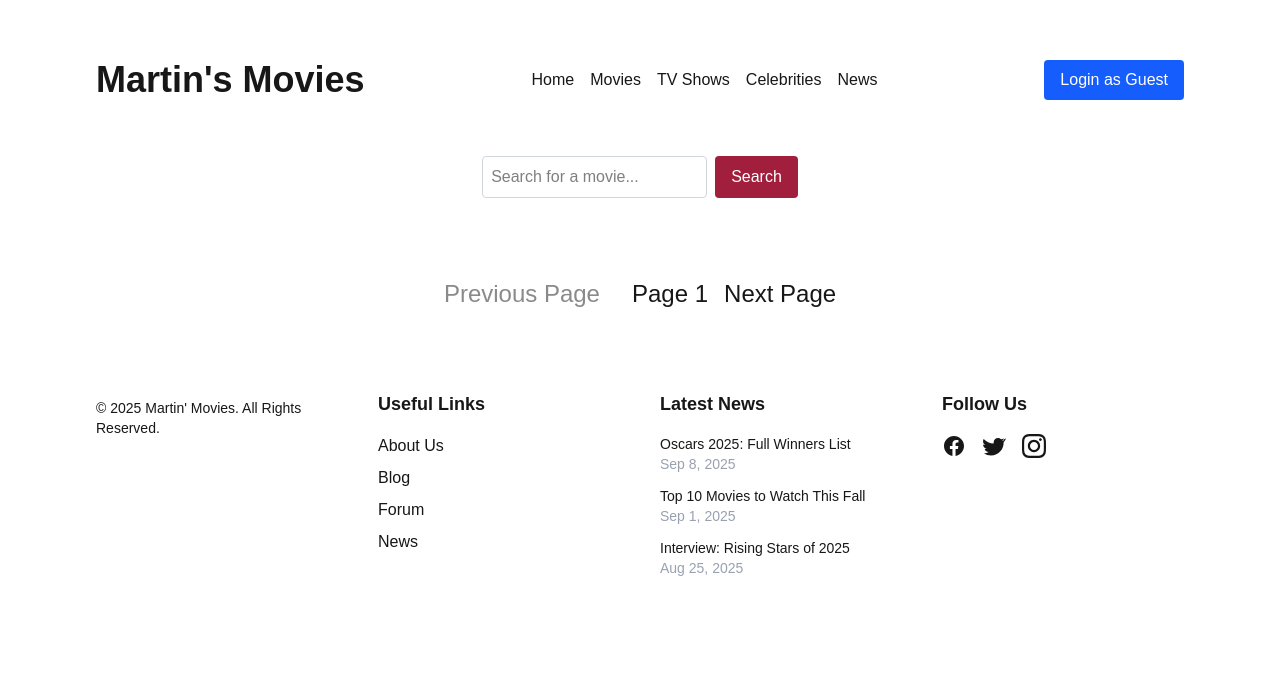
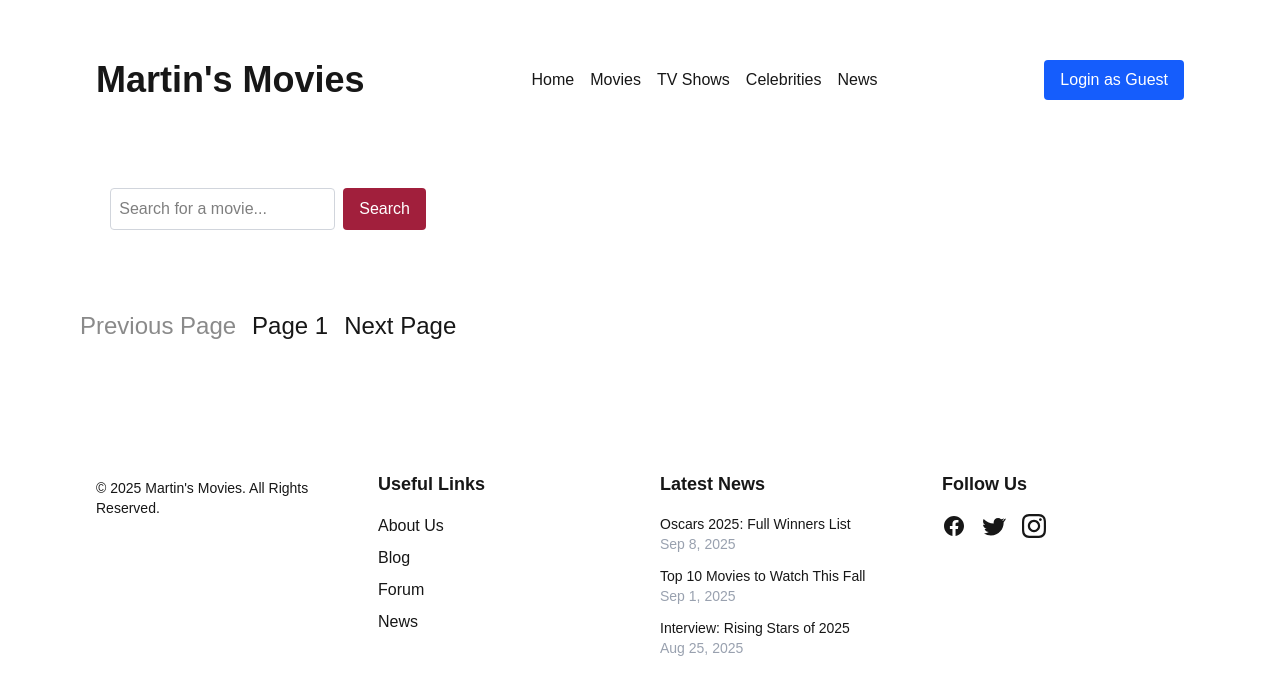
Before and after one commit to Kangb0tmang/martins-movies-arcadian, a Next.js app: page / in a window 1280 px wide. Shown: the part 120-814 px from the top of the page. Built offline with nearby package versions, Linux system fonts and the light colour scheme.

Commit message:
Move header & footer to page

```diff
--- a/src/app/page.tsx
+++ b/src/app/page.tsx
@@ -1,10 +1,14 @@
+import Header from '../components/header';
 import Movies from '../components/movies';
+import Footer from '../components/footer';
 
 export default function Home() {
   return (
     <div className='font-sans grid grid-rows-[20px_1fr_20px] items-center justify-items-center min-h-screen p-8 pb-20 gap-16 sm:p-20 max-w-[1800px] mx-auto'>
       <main className='flex flex-col gap-[32px] row-start-2 items-center sm:items-start'>
+        <Header />
         <Movies />
+        <Footer />
       </main>
     </div>
   );
--- a/src/components/footer.tsx
+++ b/src/components/footer.tsx
@@ -6,7 +6,7 @@ export default function Footer() {
       <div className='container mx-auto px-4 py-10 grid grid-cols-1 md:grid-cols-4 gap-10'>
         <div className='flex flex-col items-start md:col-span-1'>
           <div className='text-sm mt-2'>
-            &copy; {new Date().getFullYear()} Martin&apos; Movies. All Rights
+            &copy; {new Date().getFullYear()} Martin&apos;s Movies. All Rights
             Reserved.
           </div>
         </div>
--- a/src/components/header.tsx
+++ b/src/components/header.tsx
@@ -1,3 +1,5 @@
+'use client';
+
 import { useState } from 'react';
 import Link from 'next/link';
 import Login from './login';
@@ -7,7 +9,7 @@ export default function Header() {
 
   return (
     <header className='w-full mb-10'>
-      <nav className='container mx-auto flex flex-col lg:flex-row items-center justify-between px-4 py-4 relative'>
+      <nav className='container flex flex-col lg:flex-row items-center justify-between px-4 py-4 relative'>
         <div className='flex items-center w-full lg:w-auto justify-between'>
           <h1 className='text-4xl mr-4 font-bold text-center lg:text-left'>
             Martin&apos;s Movies
--- a/src/components/movies.tsx
+++ b/src/components/movies.tsx
@@ -4,11 +4,9 @@ import { useState, useEffect } from 'react';
 import { useSearchParams } from 'next/navigation';
 import Link from 'next/link';
 
-import Header from './header';
 import Search from './search';
 import Watched from './watched';
 import Pagination from './pagination';
-import Footer from './footer';
 
 interface MovieResult {
   page: number;
@@ -68,7 +66,6 @@ export default function Movies() {
 
   return (
     <div>
-      <Header />
       <Search search={search} setSearch={setSearch} />
       {loading && <p>Loading...</p>}
       {movieResult && movieResult.results.length === 0 && (
@@ -86,7 +83,7 @@ export default function Movies() {
                   : 'linear-gradient(135deg, var(--color-movify-primary) 0%, var(--color-movify-secondary) 100%)',
               }}
             >
-              <div className='self-end max-w-full p-5 py-7 text-center bg-gradient-to-t from-black/90 via-black/60 to-transparent'>
+              <div className='self-end max-w-full w-full p-5 py-7 text-center bg-gradient-to-t from-black/90 via-black/60 to-transparent'>
                 <h2 className='mb-6 text-3xl md:text-4xl overflow-ellipsis text-white'>
                   {movie.title}
                 </h2>
@@ -118,7 +115,6 @@ export default function Movies() {
         page={page}
         totalPages={movieResult?.total_pages}
       />
-      <Footer />
     </div>
   );
 }
--- a/src/components/pagination.tsx
+++ b/src/components/pagination.tsx
@@ -20,7 +20,7 @@ export default function Pagination({
         )}`}
         prefetch={false}
         scroll={false}
-        className={`mr-4${
+        className={`${
           page === 1 ? ' opacity-50 pointer-events-none' : ''
         } hover:text-[var(--color-movify-primary)] transition-colors`}
       >
```
